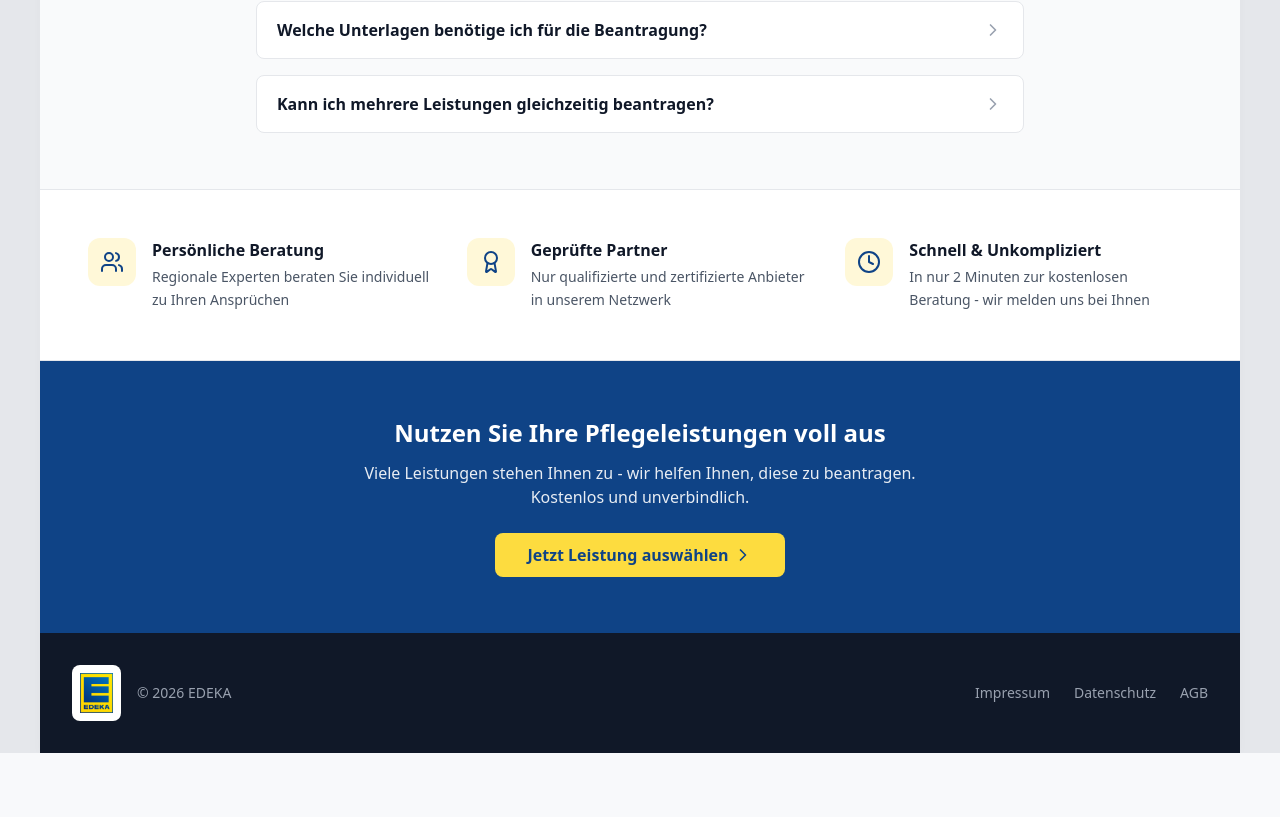
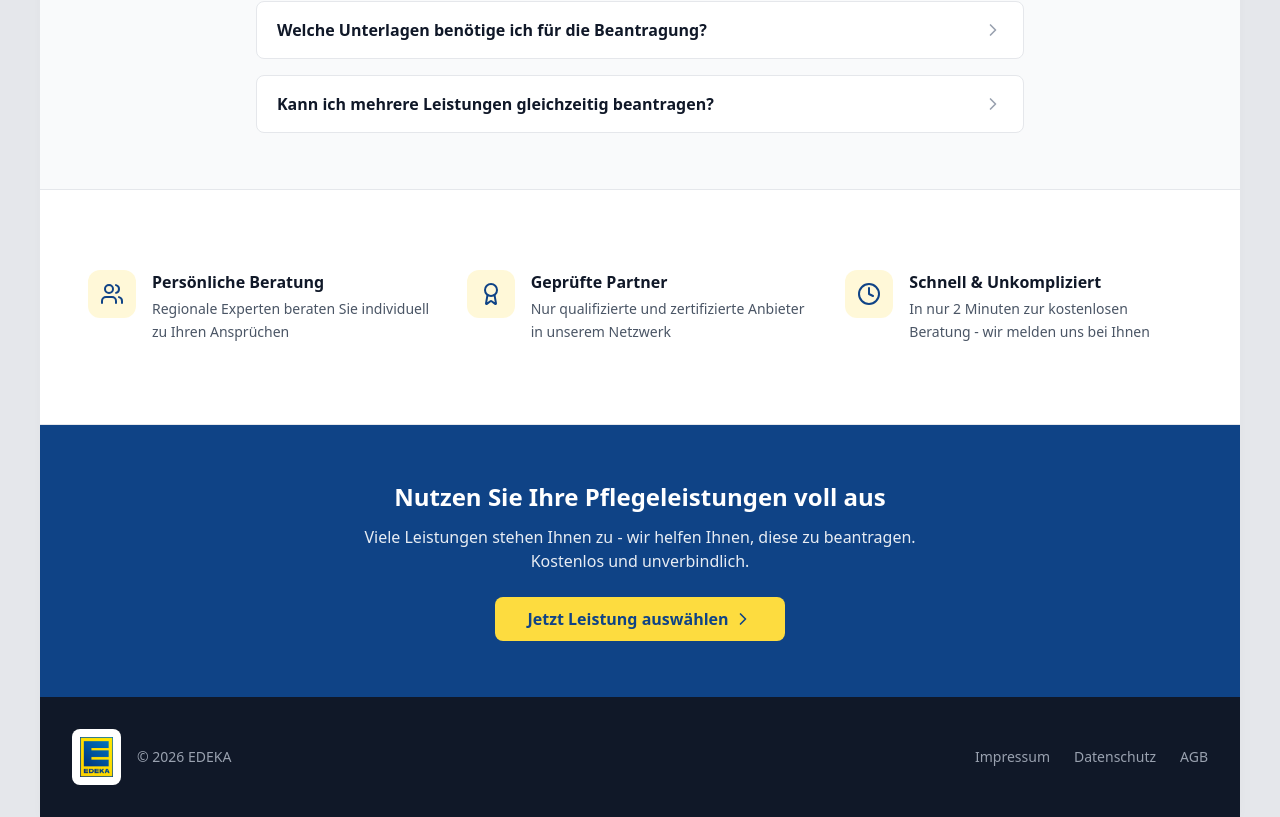
Before and after one commit to verticdev/hilfsmittel-kompass-affiliate, a Next.js app: page / in a window 1280 px wide. Shown: the part 3094-3911 px from the top of the page. Before the commit the page ends 3847 px from the top, so only its background shows below. Built offline with nearby package versions, Linux system fonts and the light colour scheme.

Commit message:
feat: increase padding in Trust Elements section on public landing page

```diff
--- a/components/public-landing.tsx
+++ b/components/public-landing.tsx
@@ -695,7 +695,7 @@ export function PublicLanding() {
 
         {/* Trust Elements Section */}
         <section className="bg-white border-y border-gray-200">
-          <div className="px-6 sm:px-10 lg:px-12 py-10 md:py-12">
+          <div className="px-6 sm:px-10 lg:px-12 py-10 md:py-16 lg:py-20">
             <div className="grid md:grid-cols-3 gap-6 md:gap-8">
               {benefits.map((benefit, index) => (
                 <div key={index} className="flex gap-4">
```
